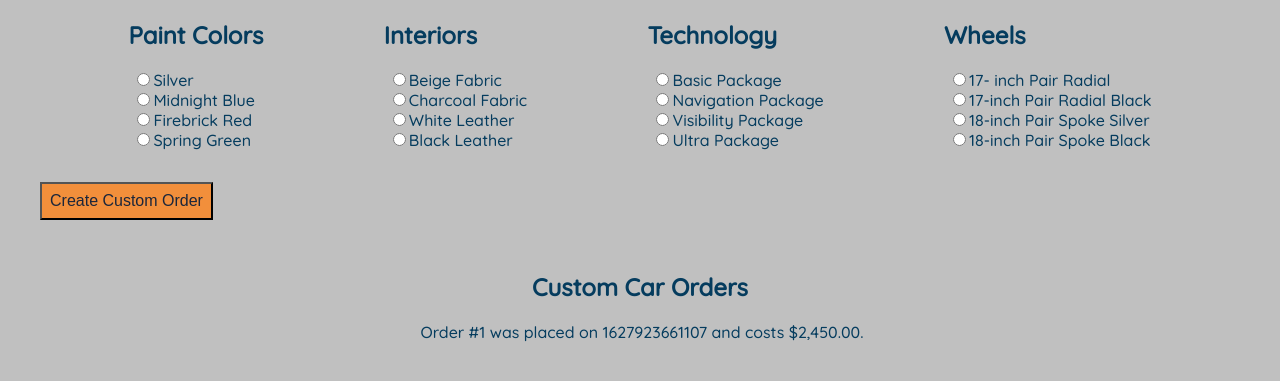
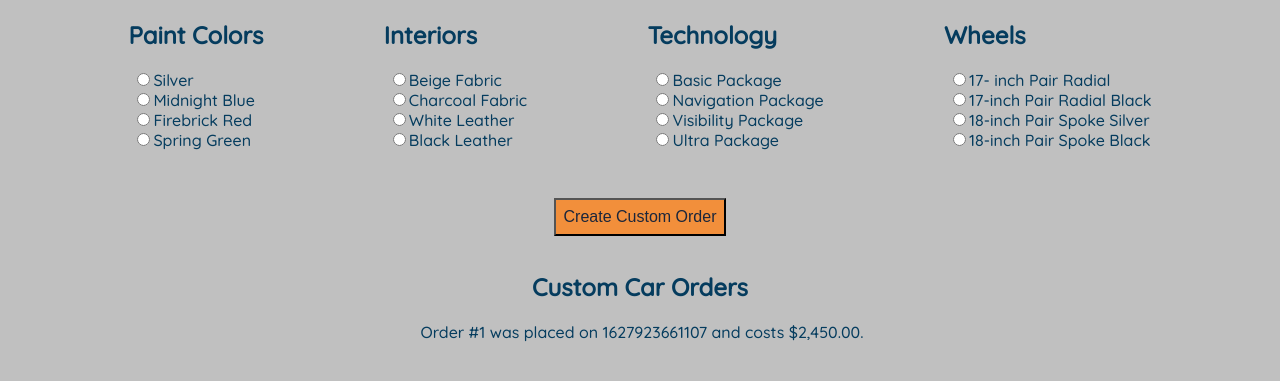
Before and after one commit to alic-ayer-lott/carsRUs, a plain HTML site: page index.html in a window 1280 px wide. Shown: the part 83-464 px from the top of the page. Drawn offline with Linux system fonts and the light colour scheme.

Commit message:
added more CSS styling

```diff
--- a/scripts/carsRUs.js
+++ b/scripts/carsRUs.js
@@ -37,7 +37,7 @@ export const carsRUs = () => {
         </section>
         </article>
 
-        <article>
+        <article class="button">
             <button id="orderButton">Create Custom Order</button>
         </article>
 
--- a/styles/details.css
+++ b/styles/details.css
@@ -10,3 +10,9 @@ h1 {
 .customOrders {
     text-align: center;
 }
+
+.button {
+    display: flex;
+    justify-content: center;
+    margin: 1rem 0rem;
+}
--- a/styles/main.css
+++ b/styles/main.css
@@ -14,9 +14,9 @@ body {
 }
 
 #orderButton {
-    margin: 1rem 0 2rem 2rem;
     padding: 0.5rem;
     background-color:#f28f3b;
     color:#1b263b;
     font-size: 1rem;
+    margin: 1rem 0rem;
 }
```
